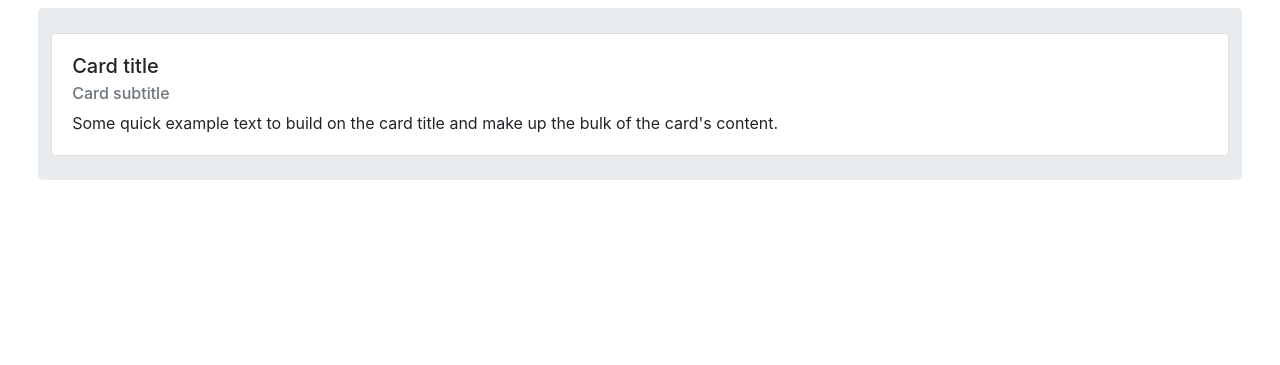
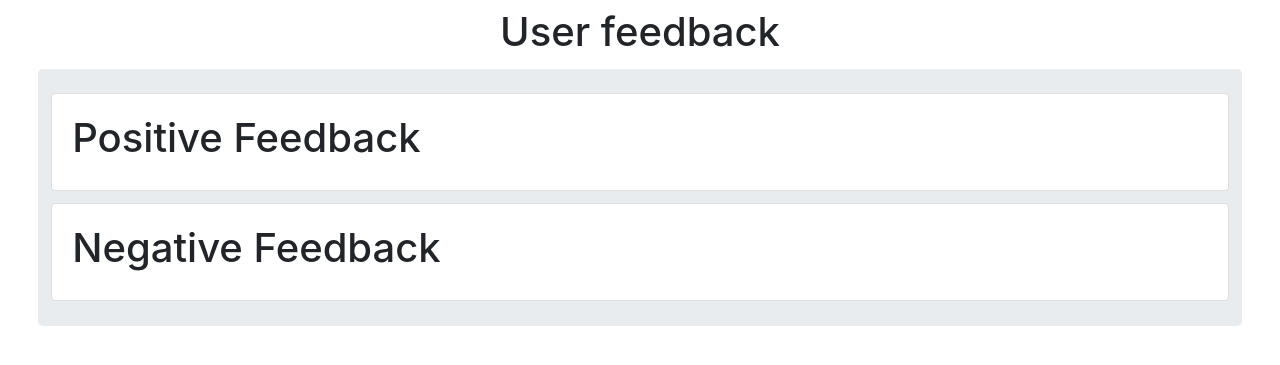
Before and after one commit to saharshleo/potholeChallenge, a Flask app: page /feedback in a window 1280 px wide. Shown: the part 56-421 px from the top of the page. Run offline with Flask 2, Linux system fonts and the light colour scheme; data that the repository does not hold is empty; some libraries are stand-ins or nearby versions.

Commit message:
Feedback

```diff
--- a/app/routes.py
+++ b/app/routes.py
@@ -7,6 +7,7 @@ from app.models import Admin
 from app.firebase_utils import get_firebase_db, get_firebase_storage
 from functools import wraps
 from sqlalchemy.exc import IntegrityError
+from textblob import TextBlob
 
 @app.route('/', methods=['GET'])
 @app.route('/home')
@@ -62,7 +63,7 @@ def register_admin():
     form_admin = AdminRegistrationForm()
 
     if 1 or form_admin.validate_on_submit():
-        admin = Admin(name = form_admin.name.data, email = form_admin.email.data)
+        admin = Admin(name = form_admin.name.data, email = form_admin.email.data, location = form_admin.location.data)
         admin.set_password(form_admin.password.data)
 
         db.session.add(admin)
@@ -89,4 +90,12 @@ def feedback():
     for i in feedback_db.values():
         feedback_list.append([i['city'], i['feed']])
 
-    return render_template('feedback.html', feedback_list = feedback_list, title = "Feedbacks")
+    positive , negative = [] , []
+    for i in feedback_list:
+        print(current_user.location)
+        if current_user.location.lower() == i[0].lower() :
+            positive.append(i) if TextBlob(i[1]).sentiment.polarity>0 and TextBlob(i[1]).sentiment.subjectivity>0 else negative.append(i)
+        else :
+            ...
+
+    return render_template('feedback.html',positive=positive,negative=negative, title = "Feedbacks")
--- a/app/templates/feedback.html
+++ b/app/templates/feedback.html
@@ -1,5 +1,6 @@
 {% extends 'layout.html' %}
 {% block content %}
+<h1 style="text-align: center;">User feedback</h1>
 <style>
     .card {
         margin-top: 1%;
@@ -14,10 +15,29 @@
 <div class="jumbotron">
     <div class="card" style="width: 100%;">
         <div class="card-body">
-            <h5 class="card-title">Card title</h5>
-            <h6 class="card-subtitle mb-2 text-muted">Card subtitle</h6>
-            <p class="card-text">Some quick example text to build on the card title and make up the bulk of the card's
-                content.</p>
+            <h1>Positive Feedback</h1>
+            {% for i in positive %}
+            <div class="card border-success mb-3" style="max-width: 100%;">
+                <div class="card-header">{{ i[0] }}</div>
+                <div class="card-body text-success">
+                  <p class="card-text">{{ i[1] }}</p>
+                </div>
+              </div>
+
+            {% endfor %}
+        </div>
+    </div>
+    <div class="card" style="width: 100%;">
+        <div class="card-body">
+            <h1>Negative Feedback</h1>
+            {% for i in negative %}
+            <div class="card border-danger mb-3" style="max-width: 100%;">
+                <div class="card-header">{{ i[0] }}</div>
+                <div class="card-body text-danger">
+                  <p class="card-text">{{ i[1] }}</p>
+                </div>
+              </div>
+            {% endfor %}
         </div>
     </div>
 </div>
--- a/app/templates/register.html
+++ b/app/templates/register.html
@@ -33,7 +33,7 @@
                                                 <option value="fiat" selected>Fiat</option>
                                                 <option value="audi">Audi</option>
                                               </select> -->
-                                            <select name="Location">
+                                            <select name="{{form_admin.location.name}}">
                                                 <option value="Bangalore">Bangalore</option>
                                                 <option value="Chennai">Chennai</option>
                                                 <option value="Mumbai" selected>Mumbai</option>
```
